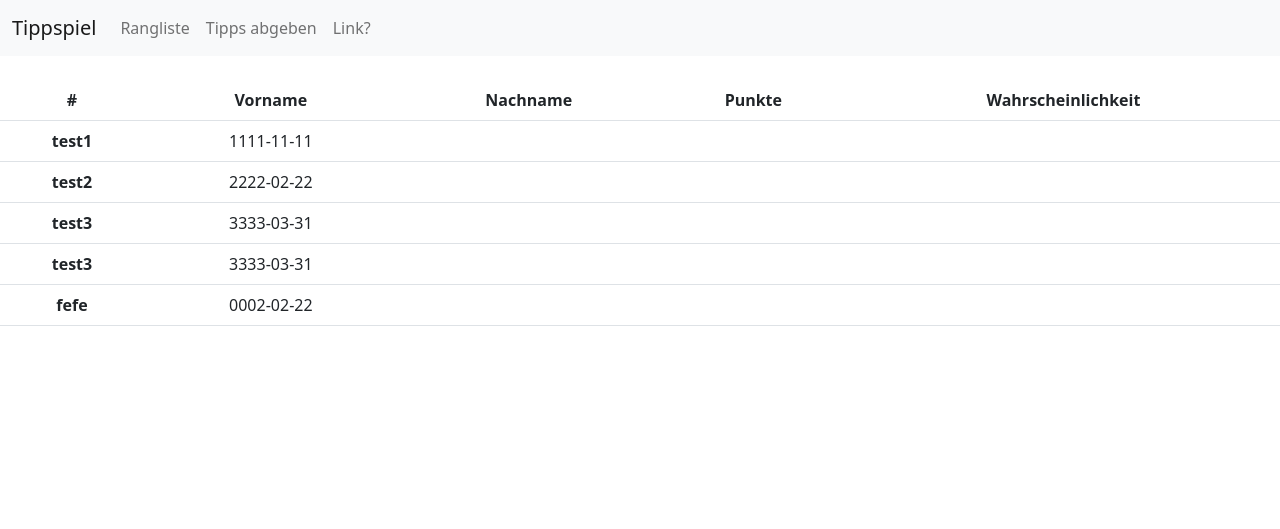
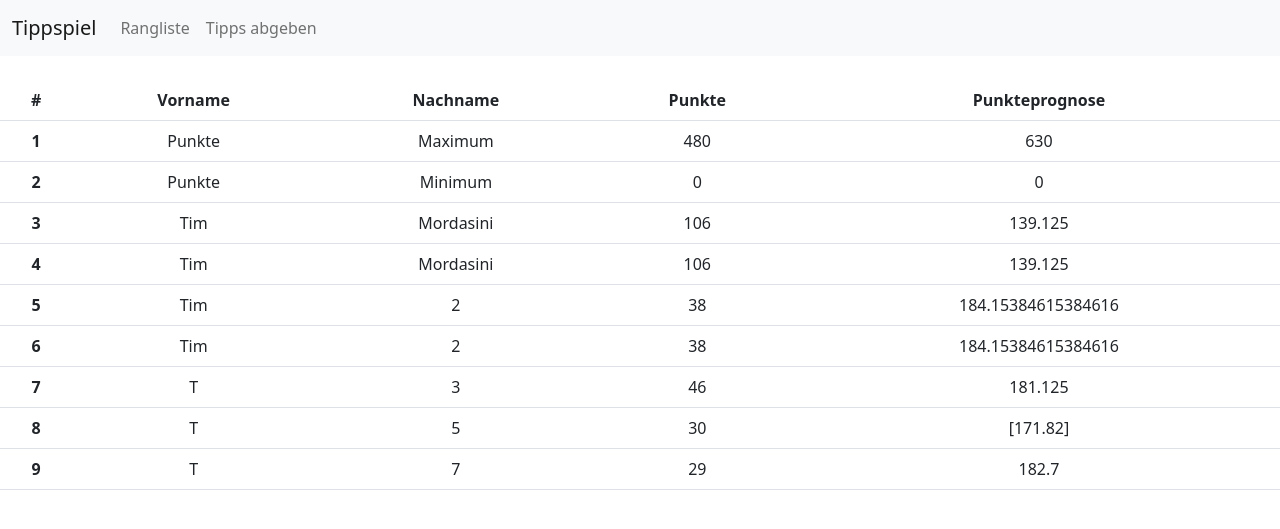
Before and after one commit to timmordasini32/pro_2, a Flask app: page / in a window 1280 px wide. Shown: the top 529 px of the page. Run offline with Flask 2, Linux system fonts and the light colour scheme; some libraries are stand-ins or nearby versions.

Commit message:
Basis (Gerüst)

```diff
--- a/tippspiel/database.csv
+++ b/tippspiel/database.csv
@@ -1,5 +1,10 @@
-test1,1111-11-11
-test2,2222-02-22
-test3,3333-03-31
-test3,3333-03-31
-fefe,0002-02-22
+Vorname,Nachname,Punkte,Wahrscheinlichkeit
+Punkte,Maximum,480,630
+Punkte,Minimum,0,0
+Tim,Mordasini,106,139.125
+Tim,Mordasini,106,139.125
+Tim,2,38,184.15384615384616
+Tim,2,38,184.15384615384616
+T,3,46,181.125
+T,5,30,[171.82]
+T,7,29,182.7
--- a/tippspiel/datenbank.py
+++ b/tippspiel/datenbank.py
@@ -1,12 +1,6 @@
+from csv import writer #Quelle *1*
 
-
-def auslesen():
-    with open("database.csv", "r") as open_file:
-        inhalt = open_file.read()
-    return inhalt
-
-def abspeichern(aufgabe, deadline):
-    current_content = auslesen()
-    new_content = current_content + f"\n{aufgabe},{deadline}"
-    with open("database.csv", "w") as open_file:
-        open_file.write(new_content)
+def to_csv(data_lst):
+    with open(f'database.csv', 'a+', newline='', encoding='utf-8') as write_obj:
+        csv_writer = writer(write_obj)
+        csv_writer.writerow(data_lst)
--- a/tippspiel/main.py
+++ b/tippspiel/main.py
@@ -1,36 +1,99 @@
 from flask import Flask
 from flask import render_template
 from flask import request
+from datenbank import to_csv
+import pandas as pd   # Quelle *1*
+from tippspiel2 import *
+from punkterechner import *
 
-from datenbank import abspeichern, auslesen
+app = Flask("Tippspiel")
 
-app = Flask("todo")
+@app.route("/readme")
+def home():
+    return render_template("readme.html")
 
+
+#Quelle *2*
 @app.route("/")
 def start():
-    todos = auslesen()
-    # todos.html = todos.replace("\n", "<br>")
-    todo_liste = todos.split("\n")
+    df = pd.read_csv('database.csv')
+    print(df)
     neue_liste = []
-    for eintrag in todo_liste:
-        aufgabe, deadline = eintrag.split(",")
-        neue_liste.append([aufgabe, deadline])
-        print(neue_liste)
+    sno = 1
+    for index, row in df.iterrows():
+        neue_liste.append([sno, row[0], row[1], row[2], row[3]])
+        sno = sno + 1
+
     return render_template("indexTS.html", liste=neue_liste)
+
 
 @app.route("/add", methods=["GET", "POST"])
 def add_new_todo():
     if request.method == "GET":
-        return render_template("todo_form.html")
+
+        s_tag_1 = spiele_spieltag_1
+        s_tag_2 = spiele_spieltag_2
+        s_tag_3 = spiele_spieltag_3
+        spiele_spieltage = [s_tag_1, s_tag_2, s_tag_3]
+
+        return render_template("todo_form.html", spiele_spieltage=spiele_spieltage)
 
     if request.method == "POST":
-        name_spiel1_team1 = request.form['name_spiel1_team1']
-        name_spiel1_team2 = request.form['name_spiel1_team2']
-        print(f"Request Form name_spiel1_team1: {name_spiel1_team1}")
-        print(f"Request Form name_spiel1_team2: {name_spiel1_team2}")
-        abspeichern(name_spiel1_team1, name_spiel1_team2)
+        vorname = request.form['Vorname']
+        nachname = request.form['Nachname']
+
+        tag1_t1_tipps = request.form.getlist('tag1_t1')
+        tag1_t2_tipps = request.form.getlist('tag1_t2')
+        tag2_t1_tipps = request.form.getlist('tag2_t1')
+        tag2_t2_tipps = request.form.getlist('tag2_t2')
+        tag3_t1_tipps = request.form.getlist('tag3_t1')
+        tag3_t2_tipps = request.form.getlist('tag3_t2')
+
+        getippte_spiele = 0
+
+        for tag1_t1_tipp, tag1_t2_tipp in zip(tag1_t1_tipps, tag1_t2_tipps):
+            if tag1_t1_tipp != '' and tag1_t2_tipp != '':
+                getippte_spiele = getippte_spiele + 1
+
+        for tag2_t1_tipp, tag2_t2_tipp in zip(tag2_t1_tipps, tag2_t2_tipps):
+            if tag2_t1_tipp != '' and tag2_t2_tipp != '':
+                getippte_spiele = getippte_spiele + 1
+
+        for tag3_t1_tipp, tag3_t2_tipp in zip(tag3_t1_tipps, tag3_t2_tipps):
+            if tag3_t1_tipp != '' and tag3_t2_tipp != '':
+                getippte_spiele = getippte_spiele + 1
+
+        tag1_t1_tipps = ['Null' if x == '' else int(x) for x in tag1_t1_tipps]
+        tag1_t2_tipps = ['Null' if x == '' else int(x) for x in tag1_t2_tipps]
+        tag2_t1_tipps = ['Null' if x == '' else int(x) for x in tag2_t1_tipps]
+        tag2_t2_tipps = ['Null' if x == '' else int(x) for x in tag2_t2_tipps]
+        tag3_t1_tipps = ['Null' if x == '' else int(x) for x in tag3_t1_tipps]
+        tag3_t2_tipps = ['Null' if x == '' else int(x) for x in tag3_t2_tipps]
+
+        tag1_t1_resultat = [0, 0, 6, 1, 1, 0, 4, 0, 7, 1, 1, 0, 2, 1, 3, 0]
+        tag1_t2_resultat = [2, 2, 2, 1, 2, 0, 1, 0, 0, 2, 0, 0, 0, 0, 2, 0]
+        tag2_t1_resultat = [1, 1, 0, 2, 2, 0, 2, 1, 1, 1, 0, 1, 1, 3, 2, 3]
+        tag2_t2_resultat = [3, 1, 0, 0, 0, 2, 1, 0, 1, 0, 2, 4, 0, 3, 0, 2]
+        tag3_t1_resultat = [0, 2, 3, 0, 2, 1, 0, 1, 1, 2, 0, 1, 0, 2, 1, 0]
+        tag3_t2_resultat = [2, 1, 0, 1, 0, 2, 1, 0, 2, 4, 0, 2, 1, 3, 2, 2]
+
+        punktetotal = 0
+
+        for tag1_t1_resultat, tag1_t2_resultat, tag1_t1_tipp, tag1_t2_tipp in zip(tag1_t1_resultat, tag1_t2_resultat, tag1_t1_tipps, tag1_t2_tipps):
+            punktetotal = punktetotal + punkterechner(tag1_t1_resultat, tag1_t2_resultat, tag1_t1_tipp, tag1_t2_tipp)
+
+        for tag2_t1_resultat, tag2_t2_resultat, tag2_t1_tipp, tag2_t2_tipp in zip(tag2_t1_resultat, tag2_t2_resultat, tag2_t1_tipps, tag2_t2_tipps):
+            punktetotal = punktetotal + punkterechner(tag2_t1_resultat, tag2_t2_resultat, tag2_t1_tipp, tag2_t2_tipp)
+
+        for tag3_t1_resultat, tag3_t2_resultat, tag3_t1_tipp, tag3_t2_tipp in zip(tag3_t1_resultat, tag3_t2_resultat, tag3_t1_tipps, tag3_t2_tipps):
+            punktetotal = punktetotal + punkterechner(tag3_t1_resultat, tag3_t2_resultat, tag3_t1_tipp, tag3_t2_tipp)
+
+        print("Punktetotal:", punktetotal)
+
+        punkteprognose = (63 * punktetotal) / getippte_spiele
+        to_csv([str(vorname), str(nachname), punktetotal, round(punkteprognose, 2)])
+
         return "hät funktioniert"
-
 
 
 if __name__ == "__main__":
--- a/tippspiel/templates/header.jinja
+++ b/tippspiel/templates/header.jinja
@@ -9,7 +9,7 @@
 <body>
 <nav class="navbar navbar-expand-lg bg-light">
   <div class="container-fluid">
-    <a class="navbar-brand" href="#">Tippspiel</a>
+    <a class="navbar-brand" href="/readme">Tippspiel</a>
     <button class="navbar-toggler" type="button" data-bs-toggle="collapse" data-bs-target="#navbarNav" aria-controls="navbarNav" aria-expanded="false" aria-label="Toggle navigation">
       <span class="navbar-toggler-icon"></span>
     </button>
@@ -21,9 +21,6 @@
         <li class="nav-item">
           <a class="nav-link" href="/add">Tipps abgeben</a>
         </li>
-        <li class="nav-item">
-          <a class="nav-link" href="#">Link?</a>
-        </li>
       </ul>
     </div>
   </div>
--- a/tippspiel/templates/indexTS.html
+++ b/tippspiel/templates/indexTS.html
@@ -7,7 +7,7 @@
         <th style="text-align: center;" scope="col">Vorname</th>
         <th style="text-align: center;" scope="col">Nachname</th>
         <th style="text-align: center;" scope="col">Punkte</th>
-        <th style="text-align: center;" scope="col">Wahrscheinlichkeit</th>
+        <th style="text-align: center;" scope="col">Punkteprognose</th>
     </tr>
     </thead>
     <tbody>
--- /dev/null
+++ b/tippspiel/tippspiel2.py
@@ -0,0 +1,30 @@
+# Gruppen
+
+wm2022 = {
+    'Gruppe A': ["Katar", "Ecuador", "Senegal", "Niederlande"],
+    'Gruppe B': ["England", "Iran", "USA", "Wales"],
+    'Gruppe C': ["Argentinien", "Saudi-Arabien", "Mexiko", "Polen"],
+    'Gruppe D': ["Frankreich", "Australien", "Dänemark", "Tunesien"],
+    'Gruppe E': ["Spanien", "Costa Rica", "Deutschland", "Japan"],
+    'Gruppe F': ["Belgien", "Kanada", "Marokko", "Kroatien"],
+    'Gruppe G': ["Brasilien", "Serbien", "Schweiz", "Kamerun"],
+    'Gruppe H': ["Portugal", "Ghana", "Uruguay", "Südkorea"]
+}
+
+
+# Spielpaarungen 0,1 2,3 / 0,2 1,3 / 0,3 1,2
+spiele_spieltag_1 = []
+spiele_spieltag_2 = []
+spiele_spieltag_3 = []
+
+for key, value in wm2022.items():
+    spiele_spieltag_1.append((value[0], value[1]))
+    spiele_spieltag_1.append((value[2], value[3]))
+
+for key, value in wm2022.items():
+    spiele_spieltag_2.append((value[0], value[2]))
+    spiele_spieltag_2.append((value[1], value[3]))
+
+for key, value in wm2022.items():
+    spiele_spieltag_3.append((value[0], value[3]))
+    spiele_spieltag_3.append((value[1], value[2]))
```
Also changed, not shown: tippspiel/indexTS.html (+19 -17 lines), tippspiel/templates/readme.html (added, +13 -0 lines), tippspiel/templates/todo_form.html (+4 -4 lines), tippspiel/templates/tippseite.html (line endings or trailing spaces).
